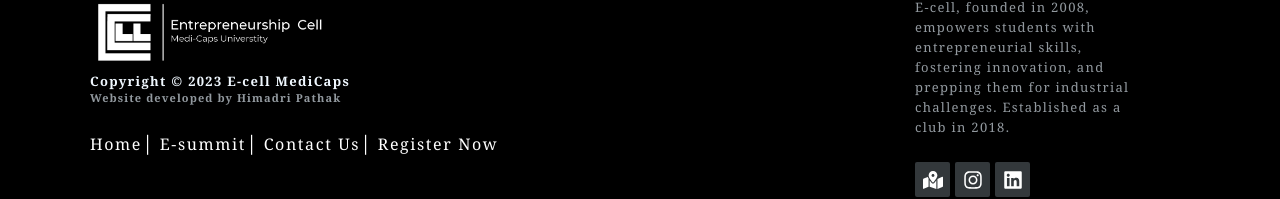
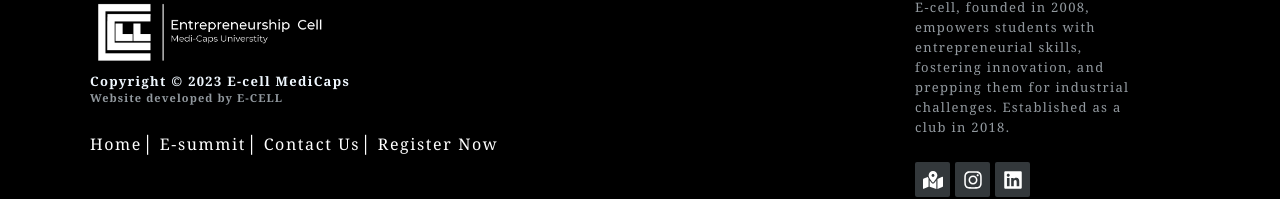
Before and after one commit to Ecell-MediCaps/Ecell-MediCaps, a React (Create React App) app: page / in a window 1280 px wide. Shown: the part 4043-4242 px from the top of the page. Built offline with nearby package versions, Linux system fonts and the light colour scheme.

Commit message:
Update Footer.js

```diff
--- a/src/components/Footer/Footer.js
+++ b/src/components/Footer/Footer.js
@@ -13,7 +13,7 @@ const Footer = () => {
                             Copyright © 2023 E-cell MediCaps
                         </p>
                         <p style={{ fontSize: '11px', color: '#92999f' }}>
-                            Website developed by Himadri Pathak
+                            Website developed by E-CELL
                         </p>
                     </div>
                 </div>
```
